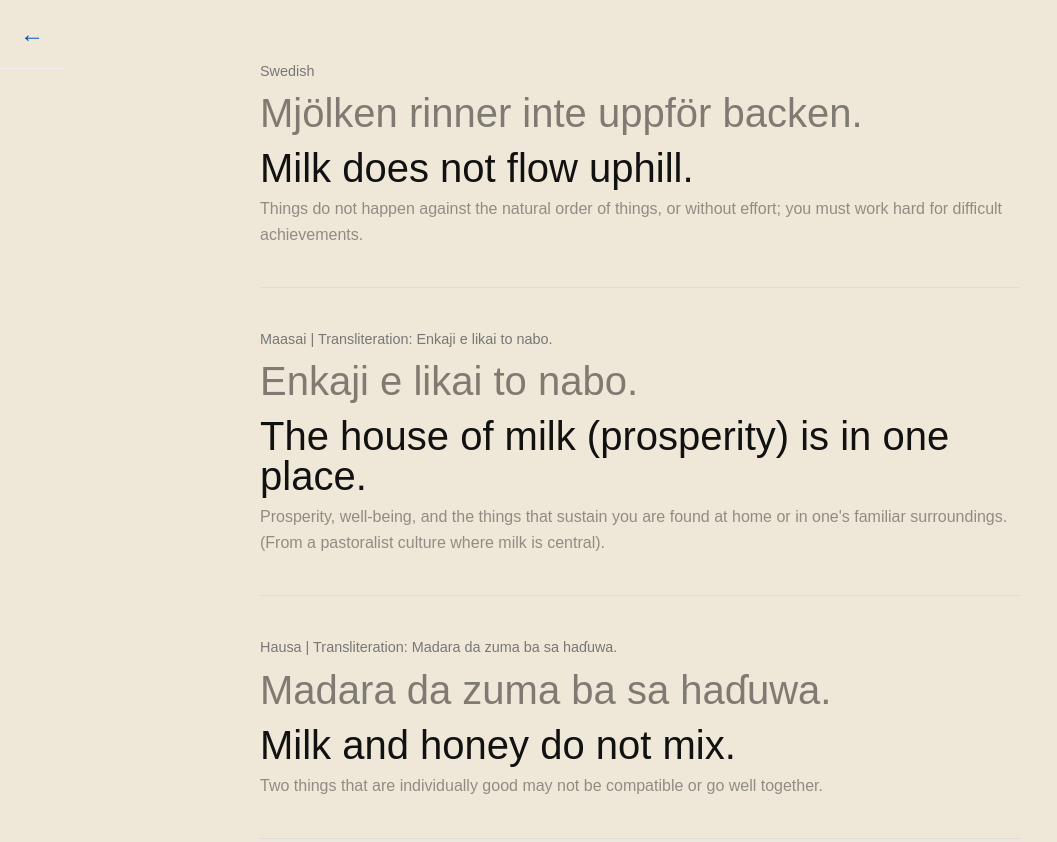
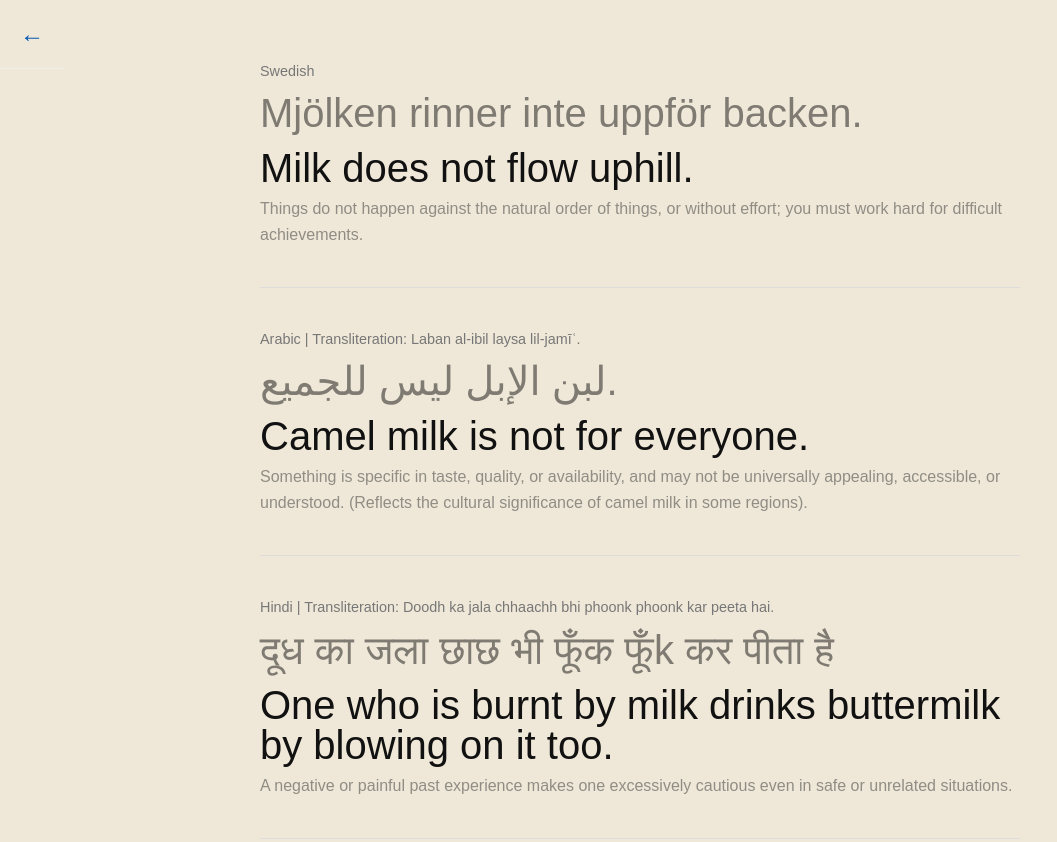
Before and after one commit to shivanidotsingh/proverb, a plain HTML site: page milk.html in a window 1280 px wide. Shown: the top 842 px of the page, without its empty margins (0-1057 px from the left). Drawn offline with Linux system fonts and the light colour scheme.

Commit message:
Update milk.html

```diff
--- a/milk.html
+++ b/milk.html
@@ -26,27 +26,7 @@
             </div>
         </div>
 
-        <div class="proverb-item">
-             <div class="language-translit-above">
-                  <span class="language">Maasai</span> | <span class="transliteration">Transliteration: Enkaji e likai to nabo.</span>
-             </div>
-             <div class="main-phrase">Enkaji e likai to nabo.</div>
-             <div class="proverb-details-below">
-                <div class="literal-translation">The house of milk (prosperity) is in one place.</div>
-                <div class="meaning-text">Prosperity, well-being, and the things that sustain you are found at home or in one's familiar surroundings. (From a pastoralist culture where milk is central).</div>
-            </div>
-        </div>
 
-        <div class="proverb-item">
-             <div class="language-translit-above">
-                  <span class="language">Hausa</span> | <span class="transliteration">Transliteration: Madara da zuma ba sa haɗuwa.</span>
-             </div>
-             <div class="main-phrase">Madara da zuma ba sa haɗuwa.</div>
-             <div class="proverb-details-below">
-                <div class="literal-translation">Milk and honey do not mix.</div>
-                <div class="meaning-text">Two things that are individually good may not be compatible or go well together.</div>
-            </div>
-        </div>
 
          <div class="proverb-item">
              <div class="language-translit-above">
@@ -92,16 +72,6 @@
             </div>
         </div>
 
-        <div class="proverb-item">
-            <div class="language-translit-above">
-                 <span class="language">German</span>
-             </div>
-             <div class="main-phrase">Butter bei die Fische geben.</div>
-             <div class="proverb-details-below">
-                <div class="literal-translation">To give butter with the fish.</div>
-                <div class="meaning-text">To get to the point, especially when you have been circling around it; to state something clearly and directly. (Uses butter as a complementary element).</div>
-            </div>
-        </div>
 
          <div class="proverb-item">
              <div class="language-translit-above">
```
